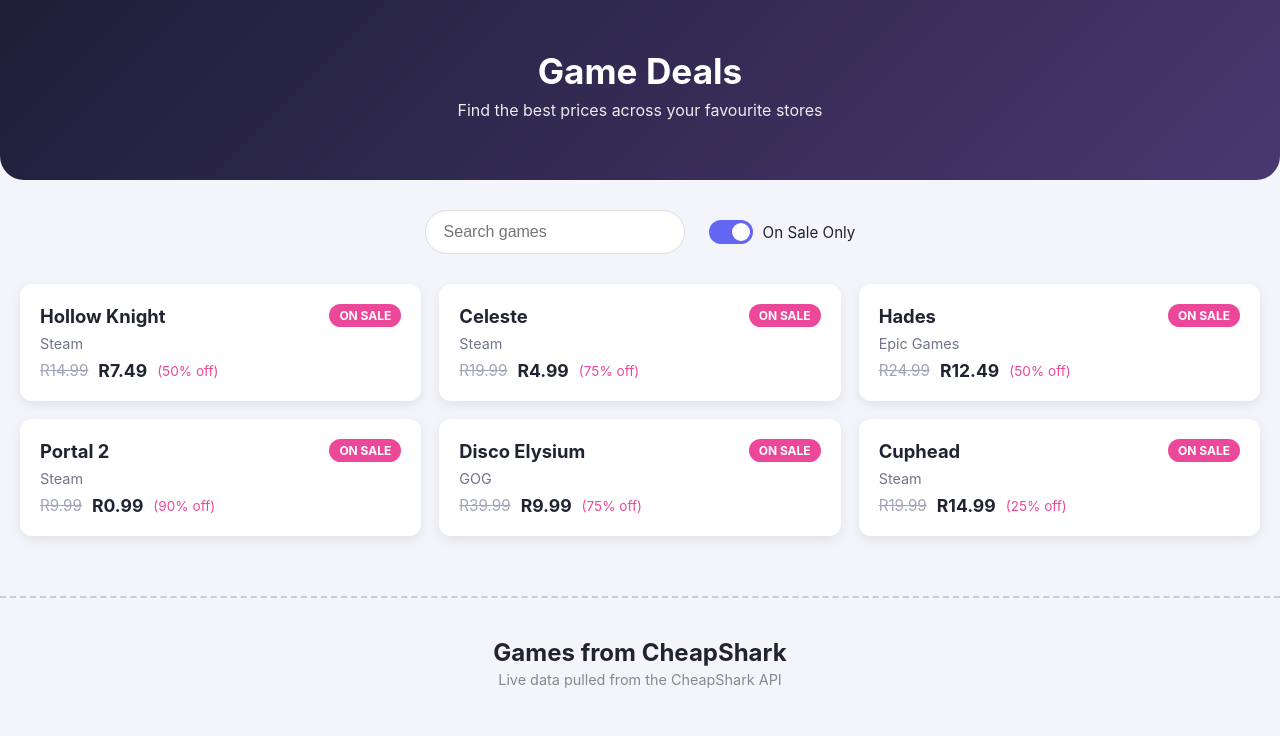
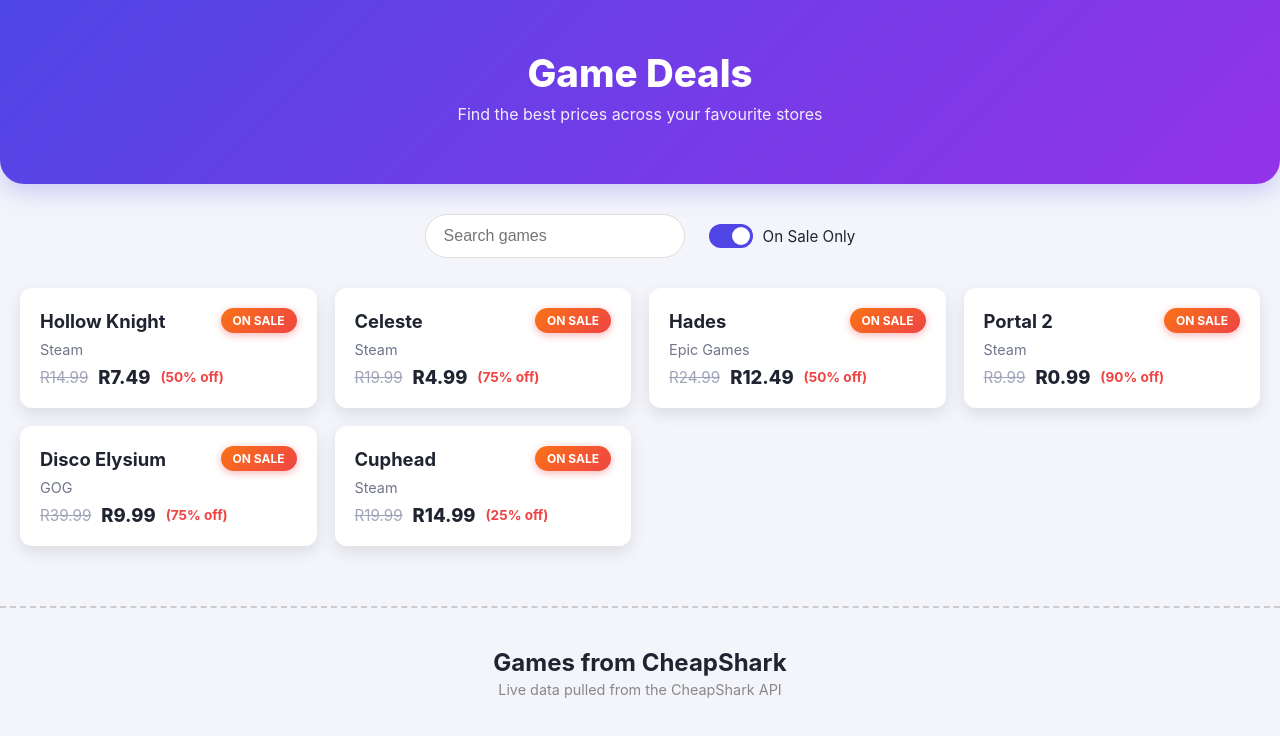
Before and after one commit to MinteNecha/Game_Deals, a plain HTML site: page index.html in a window 1280 px wide. Both pictures are taken after a click on the label "On Sale Only". Drawn offline with Linux system fonts and the light colour scheme; no server answers.

Commit message:
style: update hero section and toggle styles for improved UI consistency

```diff
--- a/style.css
+++ b/style.css
@@ -12,16 +12,18 @@ body {
 }
 
 .hero {
-    background: linear-gradient(135deg, #1e1e38, #49386f);
+    background: linear-gradient(135deg, #4f46e5, #9333ea);
     padding: 50px 20px 60px;
     text-align: center;
     color: #ffffff;
     border-radius: 0 0 24px 24px;
     margin-bottom: 30px;
+    box-shadow: 0 8px 24px rgba(79, 70, 229, 0.25);
 }
 
 .hero h1 {
-    font-size: 2.2rem;
+    font-size: 2.4rem;
+    font-weight: 800;
     margin-bottom: 8px;
 }
 
@@ -51,8 +53,8 @@ body {
 }
 
 #search-input:focus {
-    border-color: #1e1e38;
-    box-shadow: 0 0 0 3px rgba(43, 43, 88, 0.2);
+    border-color: #4f46e5;
+    box-shadow: 0 0 0 3px rgba(79, 70, 229, 0.2);
 }
 
 .toggle {
@@ -88,7 +90,7 @@ body {
 }
 
 .toggle input:checked + .toggle-slider {
-    background-color: #6366f1;
+    background-color: #4f46e5;
 }
 
 .toggle input:checked + .toggle-slider::before {
@@ -103,7 +105,7 @@ body {
 #games-list,
 #cheapshark-list {
     display: grid;
-    grid-template-columns: repeat(3, minmax(280px, 1fr));
+    grid-template-columns: repeat(auto-fit, minmax(280px, 1fr));
     gap: 18px;
     max-width: 1300px;
     margin: 0 auto;
@@ -117,13 +119,13 @@ body {
     gap: 8px;
     background-color: #ffffff;
     border-radius: 12px;
-    box-shadow: 0 4px 12px rgba(0, 0, 0, 0.08);
+    box-shadow: 0 6px 16px rgba(0, 0, 0, 0.1);
     transition: transform 0.25s ease, box-shadow 0.25s ease;
 }
 
 .game-card:hover {
-    transform: translateY(-4px);
-    box-shadow: 0 10px 24px rgba(0, 0, 0, 0.12);
+    transform: translateY(-6px);
+    box-shadow: 0 14px 28px rgba(79, 70, 229, 0.18);
 }
 
 .card-header {
@@ -156,14 +158,15 @@ body {
 }
 
 .sale-price {
-    font-weight: bold;
+    font-weight: 800;
+    font-size: 1.15rem;
     color: #1f2430;
 }
 
 .discount {
     font-size: 0.85rem;
-    color: #ec4899;
-    font-weight: normal;
+    color: #ef4444;
+    font-weight: bold;
 }
 
 .tag {
@@ -171,11 +174,12 @@ body {
     font-weight: bold;
     font-size: 0.75rem;
     color: #ffffff;
-    background-color: #ec4899;
-    padding: 4px 10px;
+    background: linear-gradient(135deg, #f97316, #ef4444);
+    padding: 5px 12px;
     border-radius: 999px;
     flex-shrink: 0;
     white-space: nowrap;
+    box-shadow: 0 2px 8px rgba(239, 68, 68, 0.4);
 }
 
 .external-section {
@@ -184,7 +188,7 @@ body {
     border-top: 2px dashed #ccc;
 }
 
-.external-section h2 {
+.external-section > h2 {
     text-align: center;
     margin-bottom: 4px;
 }
```
